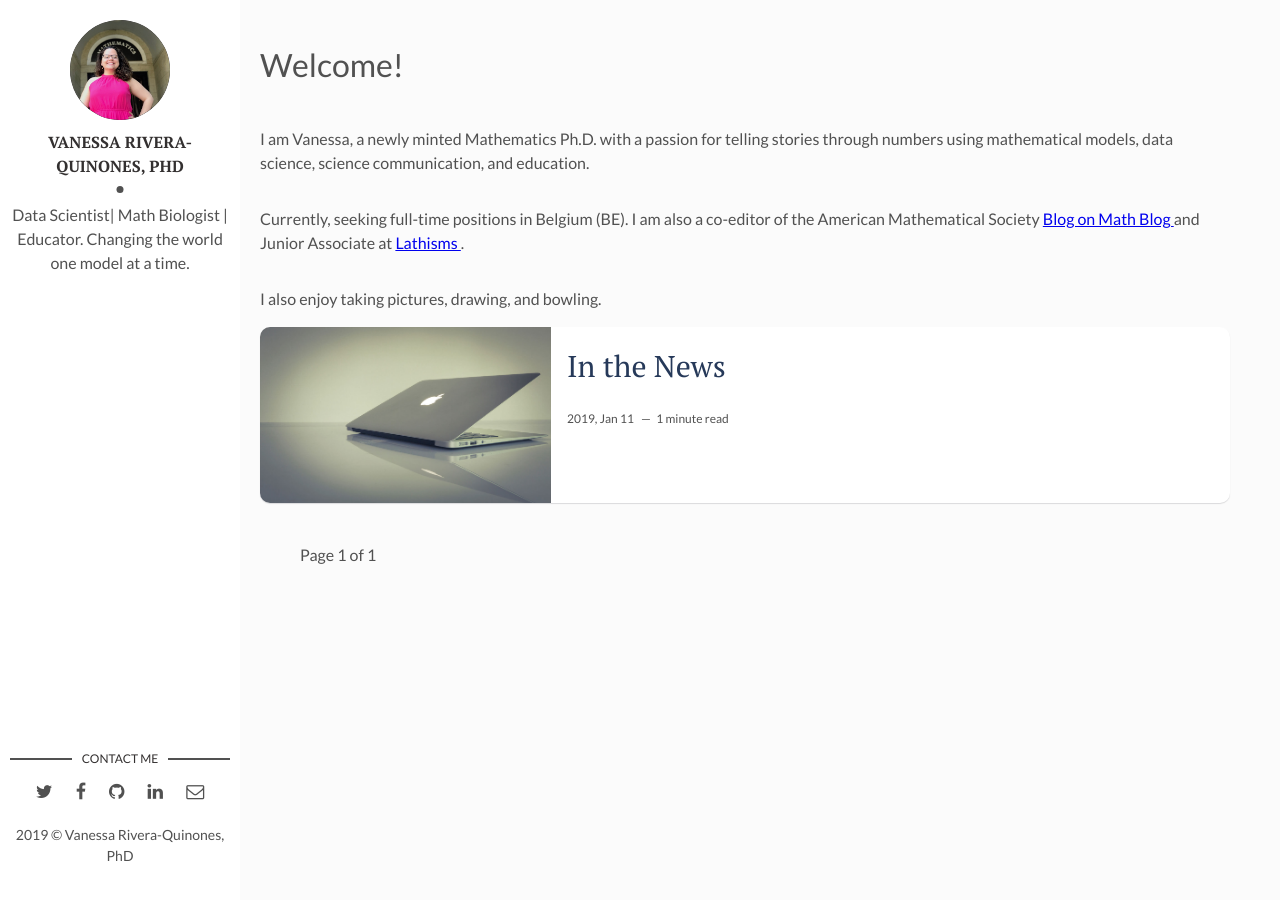
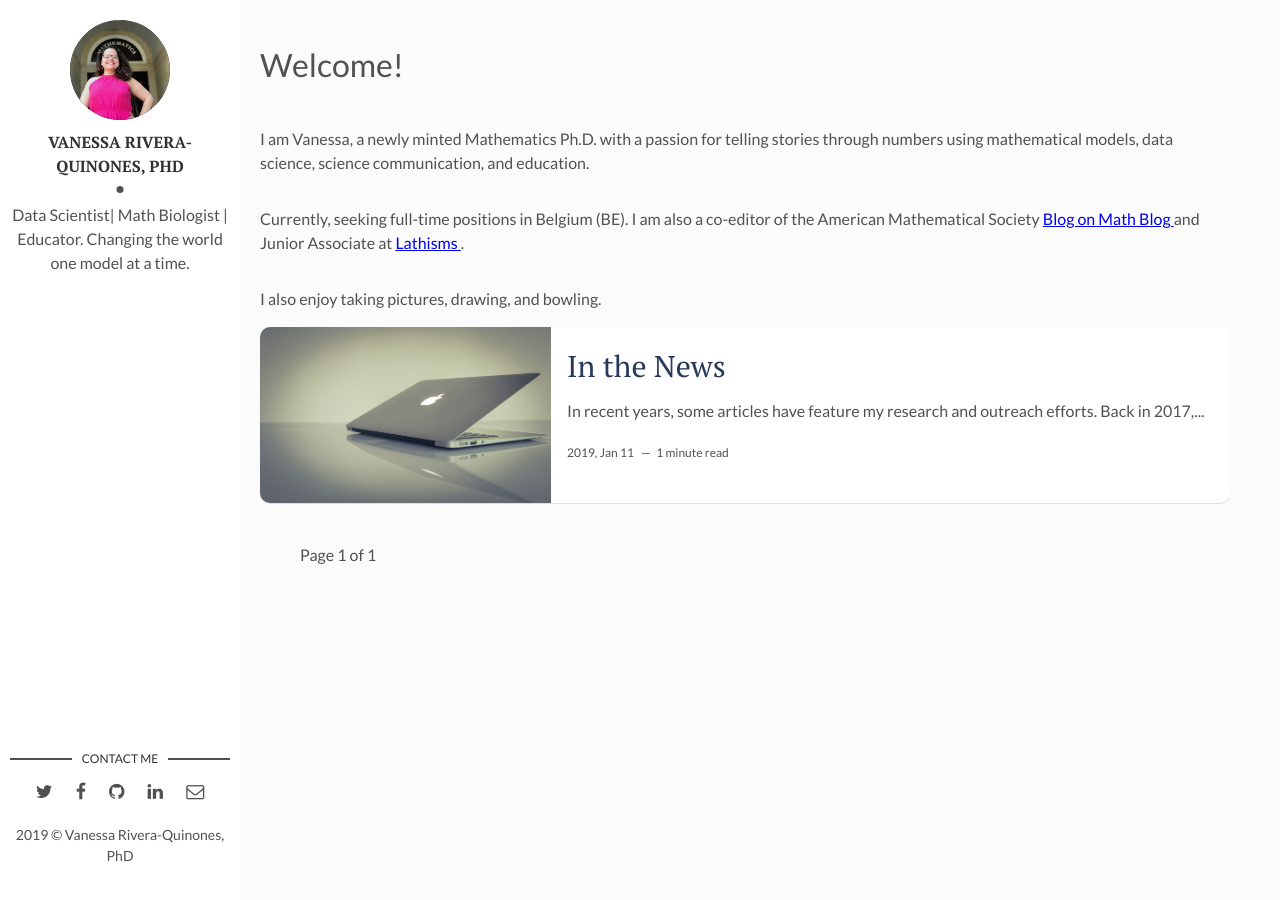
Before and after one commit to vriveraq/vriveraq.github.io, a Jekyll site: the page built from index.html, in a window 1280 px wide. Built offline with Jekyll 4.4.1, drawn with Linux system fonts in a browser that asks for light colours; the list of posts is cut into pages by our own code; part of the change alters nothing that is shown.

Commit message:
Update 2017-09-12-10-tips-to-improve-your-workflow.markdown

```diff
--- a/_posts/2017-09-12-10-tips-to-improve-your-workflow.markdown
+++ b/_posts/2017-09-12-10-tips-to-improve-your-workflow.markdown
@@ -7,3 +7,10 @@ img: workflow.jpg # Add image post (optional)
 fig-caption: # Add figcaption (optional)
 tags: [About Me, News]
 ---
+
+In recent years, some articles have feature my research and outreach efforts.
+
+
+Back in 2017, in collaboration with the I-STEM initiative, I designed a one-day course to showcase to 30 Illinois high-school students the power of mathematics in modeling disease spread. This was so fun! Using the game VAX , students were given a limited number of vaccines and applied them to a network (breaking a link from one person to another) to try to stop a disease from spreading. Check out a summary here: <a href = "http://istem.illinois.edu/news/istemcamp.17.html" > I-STEM Multidisciplinary Summer Program Exposes UHS Athletes to Different STEM Departments/Units </a>.
+
+"In a website game, called VAX, students were given a limited number of “quarantines” (breaking a link from one person to another) to try to stop a disease from spreading. Once the disease got started, however, it spread rapidly from person to person. The students were quite engaged as they scrambled to try stop the spread of the disease—with varying degrees of success." -  Elizabeth Innes
```
